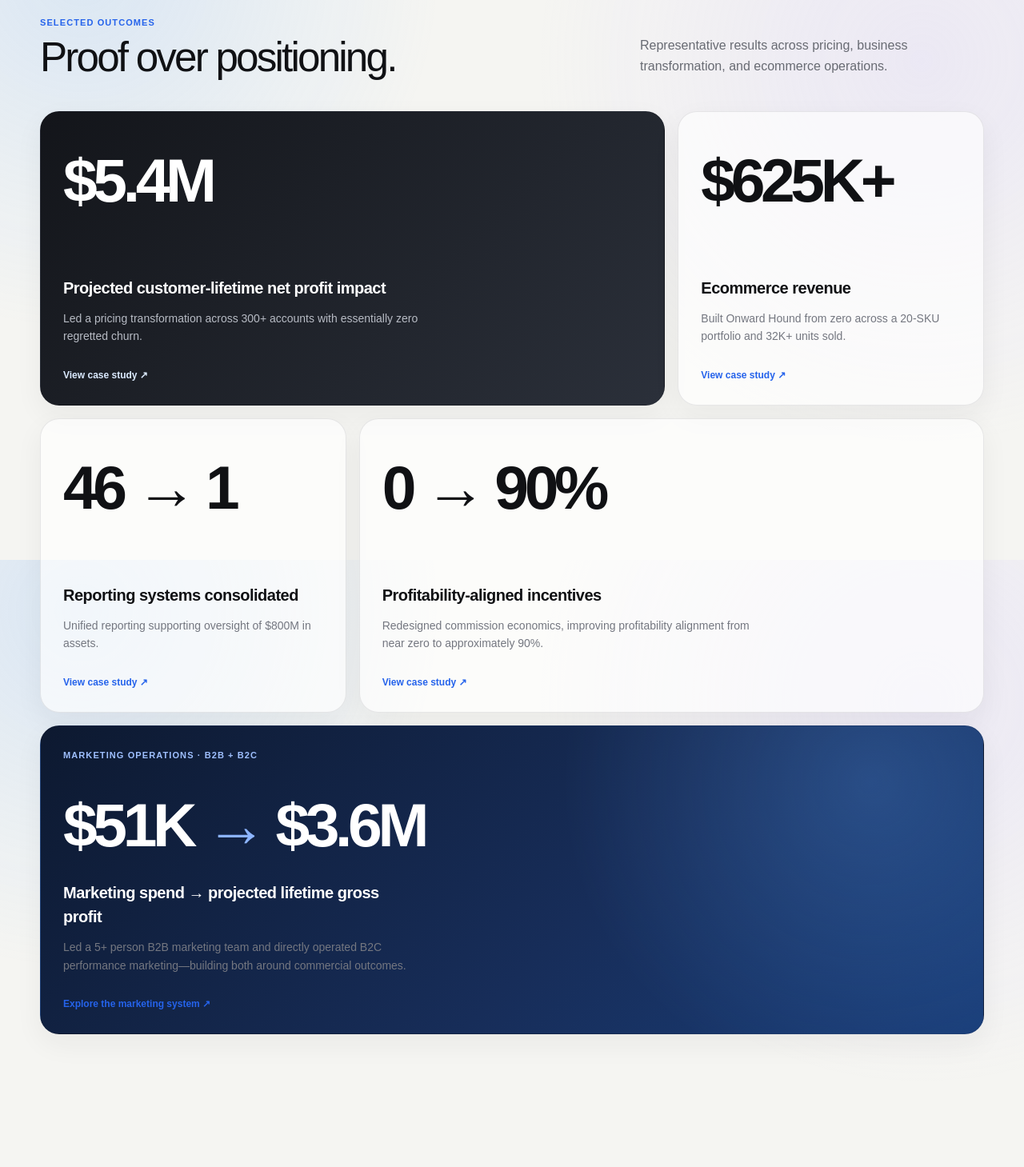
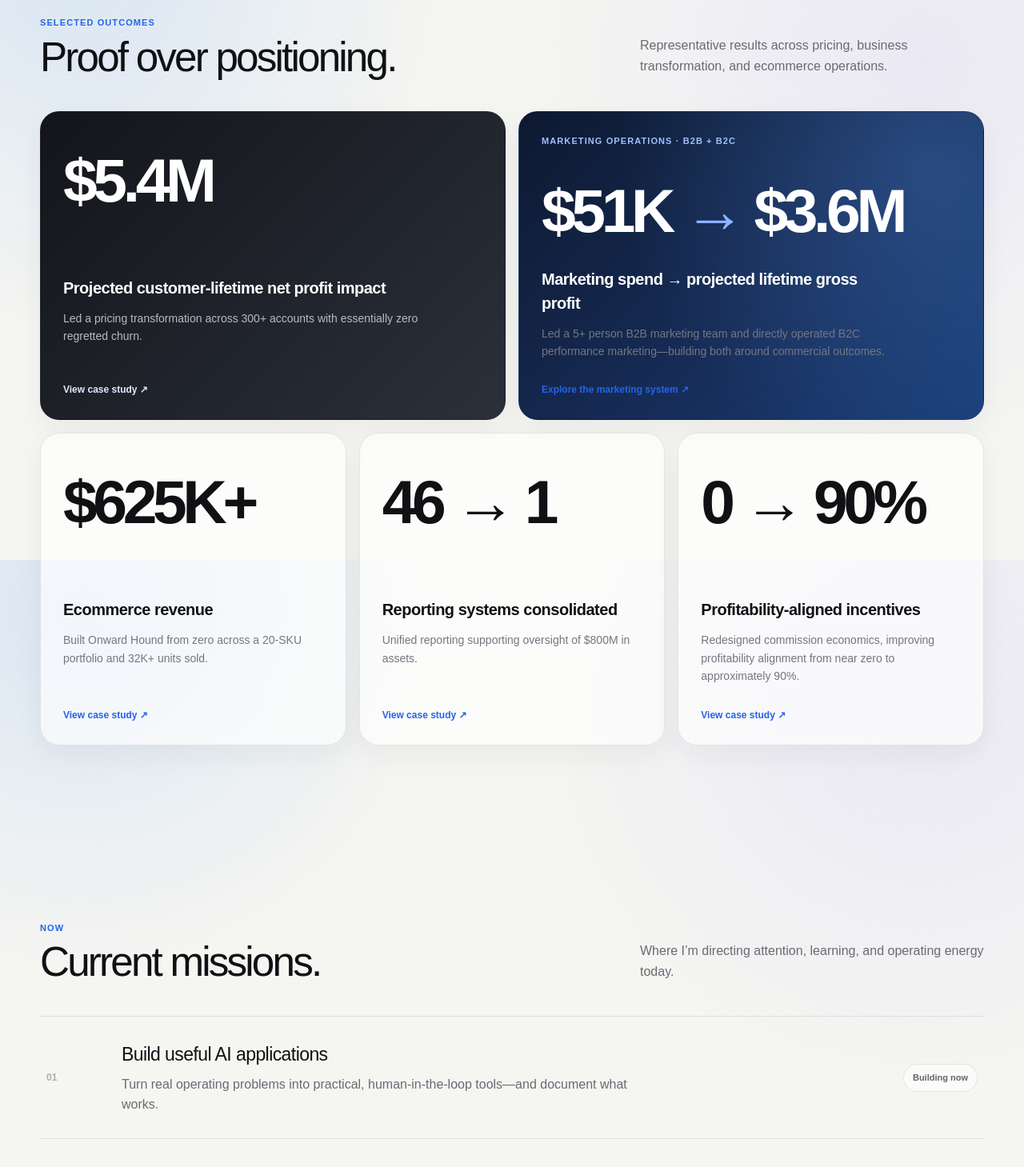
Before and after one commit to gitlovin-labs/will-portfolio, a Next.js app: page / in a window 1280 px wide. Shown: the part 900-2359 px from the top of the page at 80% size. Built offline with nearby package versions, Linux system fonts and the light colour scheme.

Commit message:
Rebalance outcome cards and marketing impact flow

```diff
--- a/app/components/MarketingCaseStudy.tsx
+++ b/app/components/MarketingCaseStudy.tsx
@@ -104,8 +104,11 @@ export default function MarketingCaseStudy() {
               </div>
 
               <div className="marketing-proof">
-                <span>$51K</span><i>→</i><span>$100K MRR GP</span><i>→</i><strong>$3.6M</strong>
-                <small>Spend</small><small aria-hidden="true" /><small>Contracted</small><small aria-hidden="true" /><small>Projected lifetime GP</small>
+                <div><strong>$51K</strong><span>Marketing spend</span></div>
+                <i aria-hidden="true">→</i>
+                <div><strong>$100K</strong><span>Contracted monthly recurring gross profit</span></div>
+                <i aria-hidden="true">→</i>
+                <div><strong>$3.6M</strong><span>Projected lifetime gross profit</span></div>
               </div>
 
               <div className="marketing-view-toggle" role="tablist" aria-label="Marketing environment">
--- a/app/globals.css
+++ b/app/globals.css
@@ -54,10 +54,10 @@ a { color:inherit; }
 .metrics-grid { display:grid; grid-template-columns:repeat(12,1fr); gap:16px; }
 .metric-card { grid-column:span 4; min-height:290px; padding:28px; border:1px solid var(--line); border-radius:24px; background:rgba(255,255,255,.64); box-shadow:0 12px 35px rgba(29,31,38,.055); transition:.25s; }
 .metric-card:hover,.build-card:hover { transform:translateY(-5px); box-shadow:0 24px 55px rgba(29,31,38,.10); }
-.metric-card-featured { grid-column:span 8; color:white; background:linear-gradient(135deg,#13151a,#2b303a); }
+.metric-card-featured { grid-column:span 6; color:white; background:linear-gradient(135deg,#13151a,#2b303a); }
 .metric-card-wide { grid-column:span 8; }
 .metric-card-marketing {
-  grid-column: span 12;
+  grid-column: span 6;
   color: white;
   background:
     radial-gradient(circle at 88% 18%, rgba(96,165,250,.24), transparent 24rem),
@@ -294,6 +294,7 @@ body { overflow-x: hidden; }
   color: inherit; background: transparent; border: 0; font: inherit; text-align: left; cursor: pointer;
 }
 .metric-card-button .metric-value { display: block; }
+.metric-card-featured .metric-card-button,
 .metric-card-marketing .metric-card-button { min-height: 330px; }
 .metric-card-marketing .metric-value { margin: 22px 0 12px; }
 .metric-card-marketing .metric-value i { color:#8db5ff; font-style:normal; font-weight:450; }
@@ -341,13 +342,14 @@ body { overflow-x: hidden; }
 .marketing-case-hero h2 span { color:#777a83; }
 .marketing-case-hero > p:last-child { max-width:760px; font-size:17px; line-height:1.65; }
 .marketing-proof {
-  display:grid; grid-template-columns:1fr auto 1.2fr auto 1.3fr; gap:14px; align-items:end; margin:46px 0 34px; padding:28px;
+  display:grid; grid-template-columns:1fr auto 1fr auto 1fr; gap:20px; align-items:center; margin:46px 0 34px; padding:28px;
   border-radius:22px; background:#111827; color:white;
 }
-.marketing-proof span,.marketing-proof strong { font-size:clamp(28px,4vw,48px); line-height:1; letter-spacing:-.055em; }
-.marketing-proof strong { color:#9fc0ff; }
-.marketing-proof i { align-self:center; color:#6682b6; font-style:normal; font-size:22px; }
-.marketing-proof small { margin-top:-5px; color:#969eaf; font-size:10px; line-height:1.4; }
+.marketing-proof div { min-width:0; }
+.marketing-proof strong { display:block; color:white; font-size:clamp(32px,4vw,48px); line-height:1; letter-spacing:-.055em; }
+.marketing-proof div:last-child strong { color:#9fc0ff; }
+.marketing-proof span { display:block; margin-top:12px; color:#b7becb; font-size:14px; line-height:1.4; }
+.marketing-proof i { color:#6682b6; font-style:normal; font-size:22px; }
 .marketing-view-toggle { display:grid; grid-template-columns:1fr 1fr; gap:6px; padding:5px; border:1px solid var(--line); border-radius:15px; background:#e9eaec; }
 .marketing-view-toggle button { min-height:46px; border:0; border-radius:11px; color:#70737b; background:transparent; font:inherit; font-size:12px; font-weight:800; cursor:pointer; }
 .marketing-view-toggle button.active { color:#111319; background:white; box-shadow:0 4px 14px rgba(17,24,39,.08); }
@@ -385,11 +387,10 @@ body { overflow-x: hidden; }
   .metric-detail { font-size: 12px; line-height: 1.5; }
   .marketing-case-content { padding:30px 18px 24px; }
   .marketing-case-hero > p:last-child { font-size:14px; }
-  .marketing-proof { grid-template-columns:1fr auto 1fr; gap:8px; padding:19px 14px; }
-  .marketing-proof span,.marketing-proof strong { font-size:25px; }
-  .marketing-proof span:nth-of-type(2),.marketing-proof i:nth-of-type(2),.marketing-proof small:nth-of-type(2),.marketing-proof small:nth-of-type(3),.marketing-proof small:nth-of-type(4) { display:none; }
-  .marketing-proof strong { text-align:right; }
-  .marketing-proof small:last-child { text-align:right; }
+  .marketing-proof { grid-template-columns:1fr auto 1fr auto 1fr; gap:8px; padding:20px 14px; }
+  .marketing-proof strong { font-size:clamp(23px,7vw,30px); }
+  .marketing-proof span { margin-top:8px; font-size:11px; line-height:1.35; }
+  .marketing-proof i { font-size:15px; }
   .marketing-view-heading { grid-template-columns:1fr; gap:14px; }
   .marketing-stat-grid { grid-template-columns:1fr 1fr; }
   .marketing-result { grid-template-columns:1fr; gap:7px; }
--- a/app/page.tsx
+++ b/app/page.tsx
@@ -44,7 +44,7 @@ const outcomes = [
     ]
   },
   {
-    value:"0 → 90%",label:"Profitability-aligned incentives",detail:"Redesigned commission economics, improving profitability alignment from near zero to approximately 90%.",className:"metric-card metric-card-wide",
+    value:"0 → 90%",label:"Profitability-aligned incentives",detail:"Redesigned commission economics, improving profitability alignment from near zero to approximately 90%.",className:"metric-card",
     category:"Incentive transformation",headline:"Connecting seller rewards to profitable growth.",capabilities:"Incentive design · Financial modeling · Change management",
     stats:[{value:"0 → 90%",label:"Approximate alignment improvement"},{value:"$300K+",label:"Commissions and eligible bonuses administered"},{value:"20+",label:"Plan participants"}],
     flow:["Model","Test","Teach","Operate"],
@@ -129,8 +129,9 @@ export default function Home() {
           <p>Representative results across pricing, business transformation, and ecommerce operations.</p>
         </div>
         <div className="metrics-grid">
-          {outcomes.map((outcome) => <OutcomeCaseStudy key={outcome.value} {...outcome} />)}
+          <OutcomeCaseStudy {...outcomes[0]} />
           <MarketingCaseStudy />
+          {outcomes.slice(1).map((outcome) => <OutcomeCaseStudy key={outcome.value} {...outcome} />)}
         </div>
       </section>
 
```
